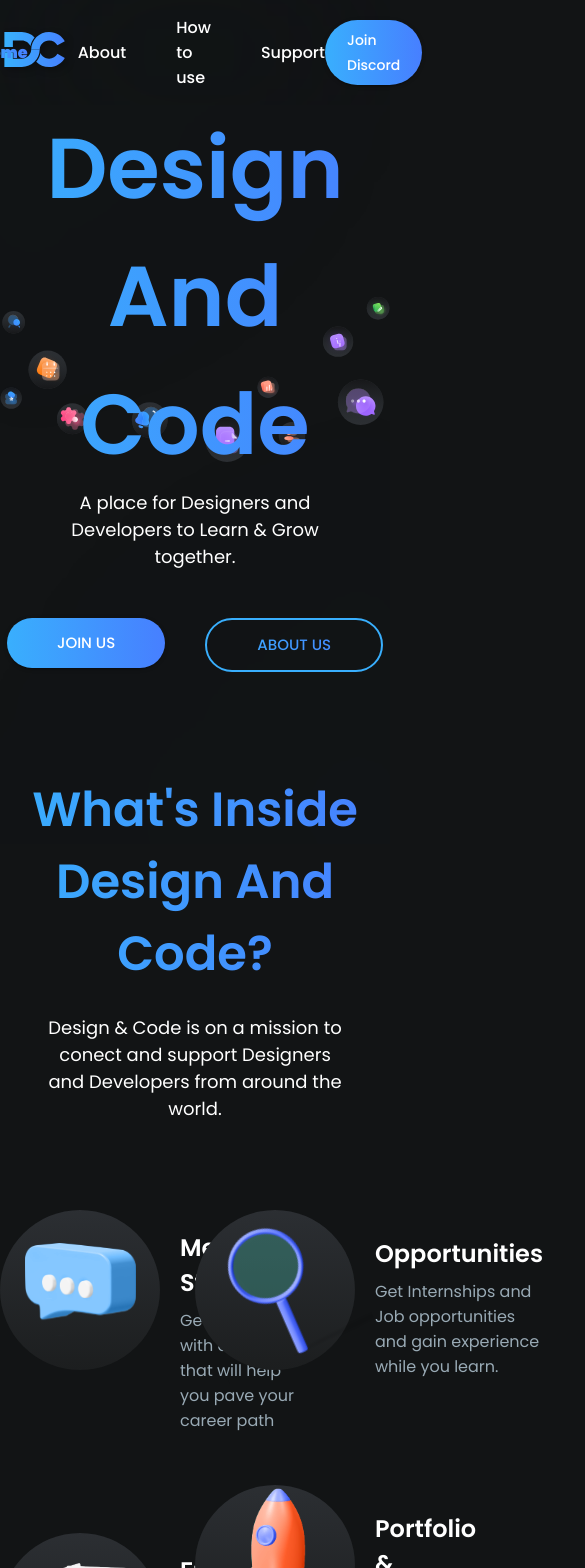
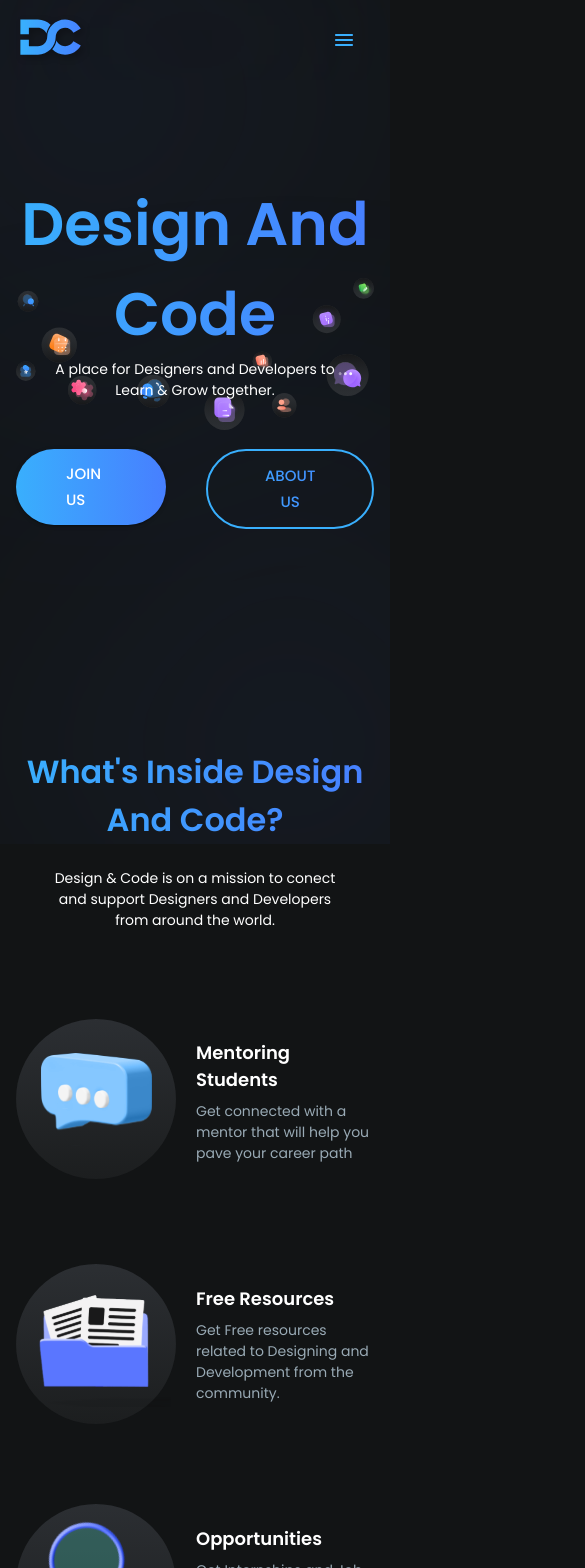
Before and after one commit to RichardKGorden/Design-Code, a React (Create React App) app: page /home in a window 390 px wide. Shown: the top 1568 px of the page, 585 px wide, since content can reach past the window. Built offline with nearby package versions, Linux system fonts and the light colour scheme.

Commit message:
Made responsive

```diff
--- a/src/App.js
+++ b/src/App.js
@@ -25,7 +25,7 @@ function Content() {
   return (
     <Router>
       <NavBar />
-      <Container maxWidth="lg" disableGutters>
+      <Container maxWidth="lg">
         <Routes />
       </Container>
       <Footer />
--- a/src/components/BackgroundBlur/index.js
+++ b/src/components/BackgroundBlur/index.js
@@ -11,20 +11,8 @@ function BackgroundBlur() {
 
   return (
     <div className={classes.backgroundBlur}>
-      <div
-        className={classes.blurredCircle1}
-        style={{
-          height: window.innerWidth / 6,
-          width: window.innerWidth / 6,
-        }}
-      ></div>
-      <div
-        className={classes.blurredCircle2}
-        style={{
-          height: window.innerWidth / 6,
-          width: window.innerWidth / 6,
-        }}
-      ></div>
+      <div className={classes.blurredCircle1}></div>
+      <div className={classes.blurredCircle2}></div>
     </div>
   );
 }
--- a/src/components/BackgroundBlur/style.js
+++ b/src/components/BackgroundBlur/style.js
@@ -16,6 +16,12 @@ export default function style(theme) {
       filter: "blur(190px)",
       top: 0,
       left: 0,
+      height: 400,
+      width: 400,
+      [theme.breakpoints.down("sm")]: {
+        height: 200,
+        width: 200,
+      },
     },
     blurredCircle2: {
       borderRadius: 9999,
@@ -24,6 +30,12 @@ export default function style(theme) {
       filter: "blur(190px)",
       bottom: 0,
       right: 0,
+      height: 400,
+      width: 400,
+      [theme.breakpoints.down("sm")]: {
+        height: 200,
+        width: 200,
+      },
     },
   };
 }
--- a/src/components/Feature/style.js
+++ b/src/components/Feature/style.js
@@ -7,7 +7,7 @@ export default function style(theme) {
     },
     infoHolder: {
       display: "flex",
-      padding: 20,
+      padding: "20px 0 20px 20px",
       flexDirection: "column",
       justifyContent: "center",
     },
@@ -26,10 +26,16 @@ export default function style(theme) {
       fontSize: 24,
       fontWeight: 600,
       marginBottom: 8,
+      [theme.breakpoints.down("sm")]: {
+        fontSize: 18,
+      },
     },
     description: {
       color: theme.palette.text.secondary,
       fontSize: 16,
+      [theme.breakpoints.down("sm")]: {
+        fontSize: 14,
+      },
     },
   };
 }
--- a/src/components/Footer/index.js
+++ b/src/components/Footer/index.js
@@ -7,7 +7,7 @@ import { ContainedButton } from "../Buttons";
 
 //Importing Material UI stuff
 import { makeStyles } from "@material-ui/core/styles";
-import { Container, Grid, Divider } from "@material-ui/core";
+import { Container, Grid, Divider, Hidden } from "@material-ui/core";
 
 //Importing assets
 import brandingLogo from "../../assets/branding-logos/branding-transparent-logo.svg";
@@ -21,9 +21,9 @@ function Footer() {
   const classes = useStyles();
   return (
     <div className={classes.footerBackground}>
-      <Container maxWidth="lg" disableGutters>
+      <Container maxWidth="lg">
         <Grid container className={classes.footerContent}>
-          <Grid item xs={4}>
+          <Grid item md={4} xs={12}>
             <div className={classes.branding}>
               <div className={classes.brandingLogo}>
                 <img src={brandingLogo} alt="branding-logo" />
@@ -51,7 +51,7 @@ function Footer() {
               <img src={websiteIcon} alt="Website icon" />
             </div>
           </Grid>
-          <Grid item xs={2}>
+          <Grid item md={2} xs={6}>
             <div className={classes.footerSectionTitle}>Home</div>
             <div className={classes.footerLinks}>
               <ul>
@@ -63,7 +63,7 @@ function Footer() {
             </div>
           </Grid>
 
-          <Grid item xs={2}>
+          <Grid item md={2} xs={6}>
             <div className={classes.footerSectionTitle}>About</div>
             <div className={classes.footerLinks}>
               <ul>
@@ -73,7 +73,7 @@ function Footer() {
             </div>
           </Grid>
 
-          <Grid item xs={2}>
+          <Grid item md={2} xs={6}>
             <div className={classes.footerSectionTitle}>How To Use</div>
             <div className={classes.footerLinks}>
               <ul>
@@ -84,7 +84,7 @@ function Footer() {
             </div>
           </Grid>
 
-          <Grid item xs={2}>
+          <Grid item md={2} xs={6}>
             <div className={classes.footerSectionTitle}>Support/Contact</div>
             <div className={classes.footerLinks}>
               <ul>
@@ -96,16 +96,18 @@ function Footer() {
         </Grid>
         <Divider className={classes.divider} />
         <Grid container className={classes.footerEnd}>
-          <Grid xs={10}>
+          <Grid md={10} xs={12}>
             <div className={classes.footerLinks}>
               @Copyright {new Date().getFullYear()}. All rights reserved.
             </div>
           </Grid>
-          <Grid xs={2}>
-            <div className={classes.joinUsBtn}>
-              <ContainedButton size="large">JOIN US</ContainedButton>
-            </div>
-          </Grid>
+          <Hidden smDown>
+            <Grid xs={2}>
+              <div className={classes.joinUsBtn}>
+                <ContainedButton size="large">JOIN US</ContainedButton>
+              </div>
+            </Grid>
+          </Hidden>
         </Grid>
       </Container>
     </div>
--- a/src/components/Footer/style.js
+++ b/src/components/Footer/style.js
@@ -18,24 +18,39 @@ export default function style(theme) {
       fontWeight: 600,
       "-webkit-background-clip": "text",
       "-webkit-text-fill-color": "transparent",
+      [theme.breakpoints.down("sm")]: {
+        fontSize: 20,
+      },
     },
     brandingDesc: {
       color: theme.palette.text.secondary,
+      [theme.breakpoints.down("sm")]: {
+        fontSize: 14,
+      },
     },
     getInTouchTitle: {
       color: theme.palette.text.primary,
       fontWeight: 500,
       fontSize: 18,
+      [theme.breakpoints.down("sm")]: {
+        fontSize: 16,
+      },
     },
     getInTouchEmailLink: {
       textDecoration: "none",
       fontSize: 18,
+      [theme.breakpoints.down("sm")]: {
+        fontSize: 16,
+      },
       color: theme.palette.text.secondary,
     },
     footerSectionTitle: {
       color: theme.palette.text.primary,
       fontWeight: 600,
       fontSize: 20,
+      [theme.breakpoints.down("sm")]: {
+        fontSize: 16,
+      },
     },
     footerLinks: {
       textDecoration: "none",
@@ -48,6 +63,9 @@ export default function style(theme) {
         listStyle: "none",
         fontSize: 18,
         margin: "10px 0",
+        [theme.breakpoints.down("sm")]: {
+          fontSize: 14,
+        },
       },
     },
     socialLinks: {
--- a/src/components/NavBar/index.js
+++ b/src/components/NavBar/index.js
@@ -5,7 +5,8 @@ import style from "./style";
 
 //Importing Material UI stuff
 import { makeStyles } from "@material-ui/core/styles";
-import { AppBar, Container, Grid } from "@material-ui/core";
+import { MenuRounded } from "@material-ui/icons";
+import { AppBar, Container, Grid, Hidden, IconButton } from "@material-ui/core";
 
 //Import Nav Routes Data
 import routesData from "../../routes/routesData";
@@ -31,11 +32,7 @@ function NavBar() {
 
   return (
     <AppBar position="sticky" className={classes.appBar}>
-      <Container
-        className={classes.navBarBackground}
-        maxWidth="lg"
-        disableGutters
-      >
+      <Container className={classes.navBarBackground} maxWidth="lg">
         <Grid container className={classes.navBar}>
           <Grid container xs={1}>
             <img
@@ -44,8 +41,8 @@ function NavBar() {
               alt="branding-logo"
             />
           </Grid>
-
           <Grid container xs={9}>
+            <Hidden smDown>
               <div className={classes.navLinks}>
                 {routesData.map((data, index) => (
                   <div key={`link-index-${index}`}>
@@ -64,16 +61,24 @@ function NavBar() {
                   </div>
                 ))}
               </div>
+            </Hidden>
           </Grid>
 
           <Grid container xs={2}>
             <div className={classes.joinDiscordBtn}>
+              <Hidden smDown>
                 <ContainedButton
                   href="https://discord.gg/druweDMn3s"
                   target="_blank"
                 >
                   Join Discord
                 </ContainedButton>
+              </Hidden>
+              <Hidden smUp>
+                <IconButton className={classes.menuBtn}>
+                  <MenuRounded />
+                </IconButton>
+              </Hidden>
             </div>
           </Grid>
         </Grid>
--- a/src/components/NavBar/style.js
+++ b/src/components/NavBar/style.js
@@ -36,5 +36,8 @@ export default function style(theme) {
     joinDiscordBtn: {
       margin: "auto",
     },
+    menuBtn: {
+      color: theme.palette.primary.gradient1,
+    },
   };
 }
--- a/src/pages/HomePage/index.js
+++ b/src/pages/HomePage/index.js
@@ -53,7 +53,7 @@ function HomePage() {
             Design & Code is on a mission to conect and support Designers and
             Developers from around the world.
           </div>
-          <Grid container xs={6}>
+          <Grid container xs={12} sm={6}>
             <Feature
               image={mentoring}
               title={"Mentoring Students"}
@@ -69,7 +69,7 @@ function HomePage() {
               }
             />
           </Grid>
-          <Grid container xs={6}>
+          <Grid container xs={12} sm={6}>
             <Feature
               image={opportunities}
               title={"Opportunities"}
@@ -88,11 +88,8 @@ function HomePage() {
         </Grid>
       </Grid>
       {/* Categories Section */}
-      <Grid
-        container
-        className={`${classes.section} ${classes.categoriesSection}`}
-      >
-        <Grid xs={6}>
+      <Grid container className={classes.section}>
+        <Grid xs={12} sm={6} className={classes.categoriesSection}>
           <div className={`${classes.subtitle} ${classes.textAlignLeft}`}>
             Categories
           </div>
@@ -106,7 +103,7 @@ function HomePage() {
             Designing Category. Similarly, for Development related messages.
           </div>
         </Grid>
-        <Grid container xs={6}>
+        <Grid container xs={12} sm={6}>
           <img
             src={categoriesIllustration}
             className={classes.categoriesIllustration}
--- a/src/pages/HomePage/style.js
+++ b/src/pages/HomePage/style.js
@@ -17,6 +17,9 @@ export default function styles(theme) {
       fontWeight: 600,
       "-webkit-background-clip": "text",
       "-webkit-text-fill-color": "transparent",
+      [theme.breakpoints.down("sm")]: {
+        fontSize: 60,
+      },
     },
     subtitle: {
       display: "block",
@@ -30,6 +33,9 @@ export default function styles(theme) {
       fontWeight: 600,
       "-webkit-background-clip": "text",
       "-webkit-text-fill-color": "transparent",
+      [theme.breakpoints.down("sm")]: {
+        fontSize: 32,
+      },
     },
     description: {
       margin: "auto",
@@ -40,12 +46,23 @@ export default function styles(theme) {
       fontSize: 18,
 
       color: theme.palette.text.primary,
+      [theme.breakpoints.down("sm")]: {
+        fontSize: 14,
+      },
     },
     secondaryDesc: {
       color: theme.palette.text.secondary,
       fontSize: 16,
+      width: "100%",
     },
-    textAlignLeft: { margin: 0, marginBottom: 24, textAlign: "left" },
+    textAlignLeft: {
+      margin: 0,
+      marginBottom: 24,
+      textAlign: "left",
+      [theme.breakpoints.down("sm")]: {
+        textAlign: "center",
+      },
+    },
     heroSection: {
       height: "65vh",
       background: `url(${heroIllustration}) no-repeat center`,
@@ -55,17 +72,26 @@ export default function styles(theme) {
       width: "100%",
     },
     heroBtns: {
-      display: "block",
+      display: "flex",
       width: "100%",
-      display: "flex",
       justifyContent: "center",
       gap: 40,
     },
+    categoriesSection: {
+      // [theme.breakpoints.down("sm")]: {
+      //   display: "flex",
+      // },
+    },
     categoriesIllustration: {
       marginLeft: "auto",
+      width: "100%",
     },
     video: {
       width: "100%",
+      [theme.breakpoints.down("sm")]: {
+        height: 300,
+        // display: "flex",
+      },
     },
     videoDesc: {
       marginTop: 40,
```
Lines whose indentation alone changed are shown as unchanged.
